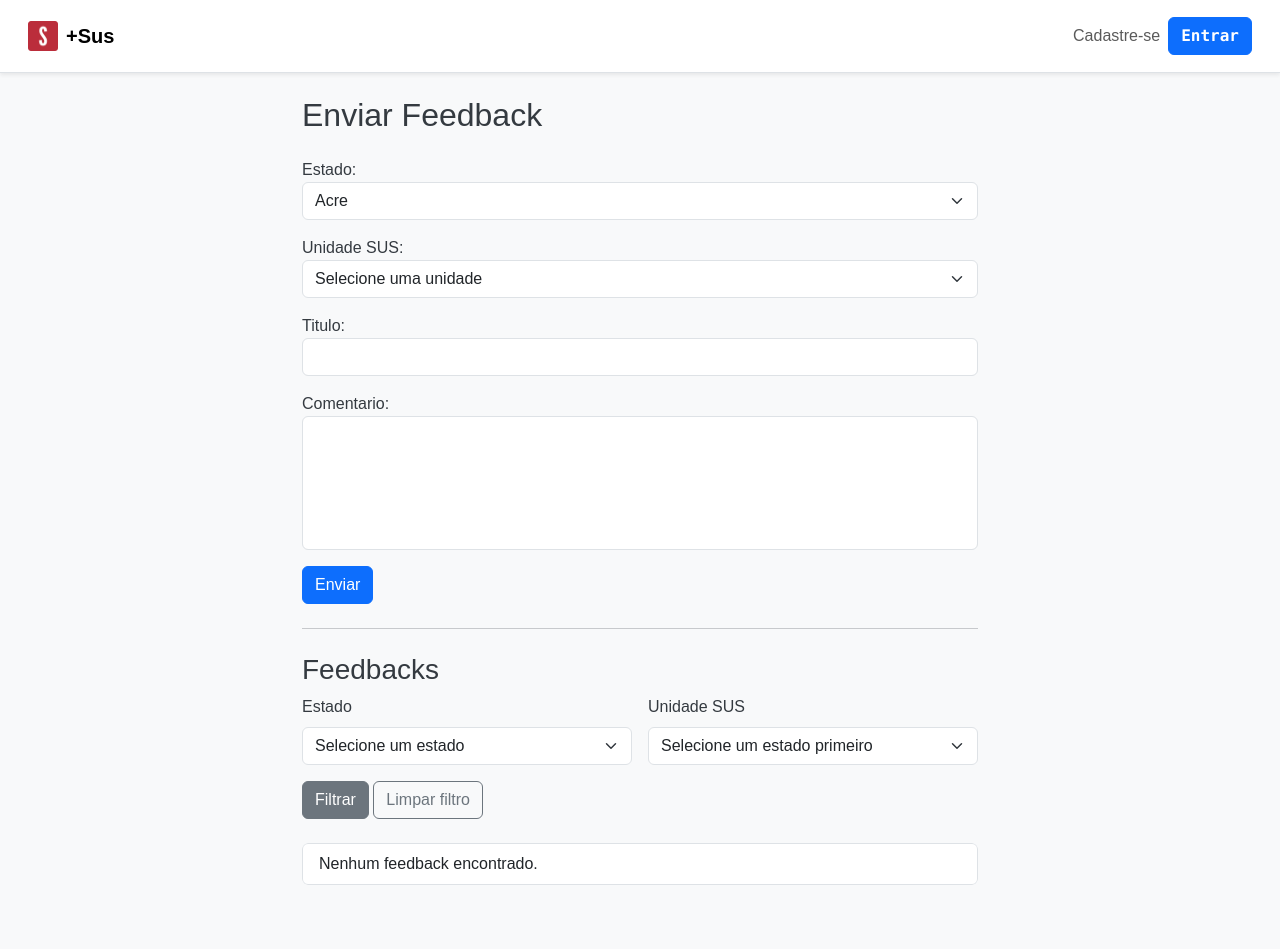
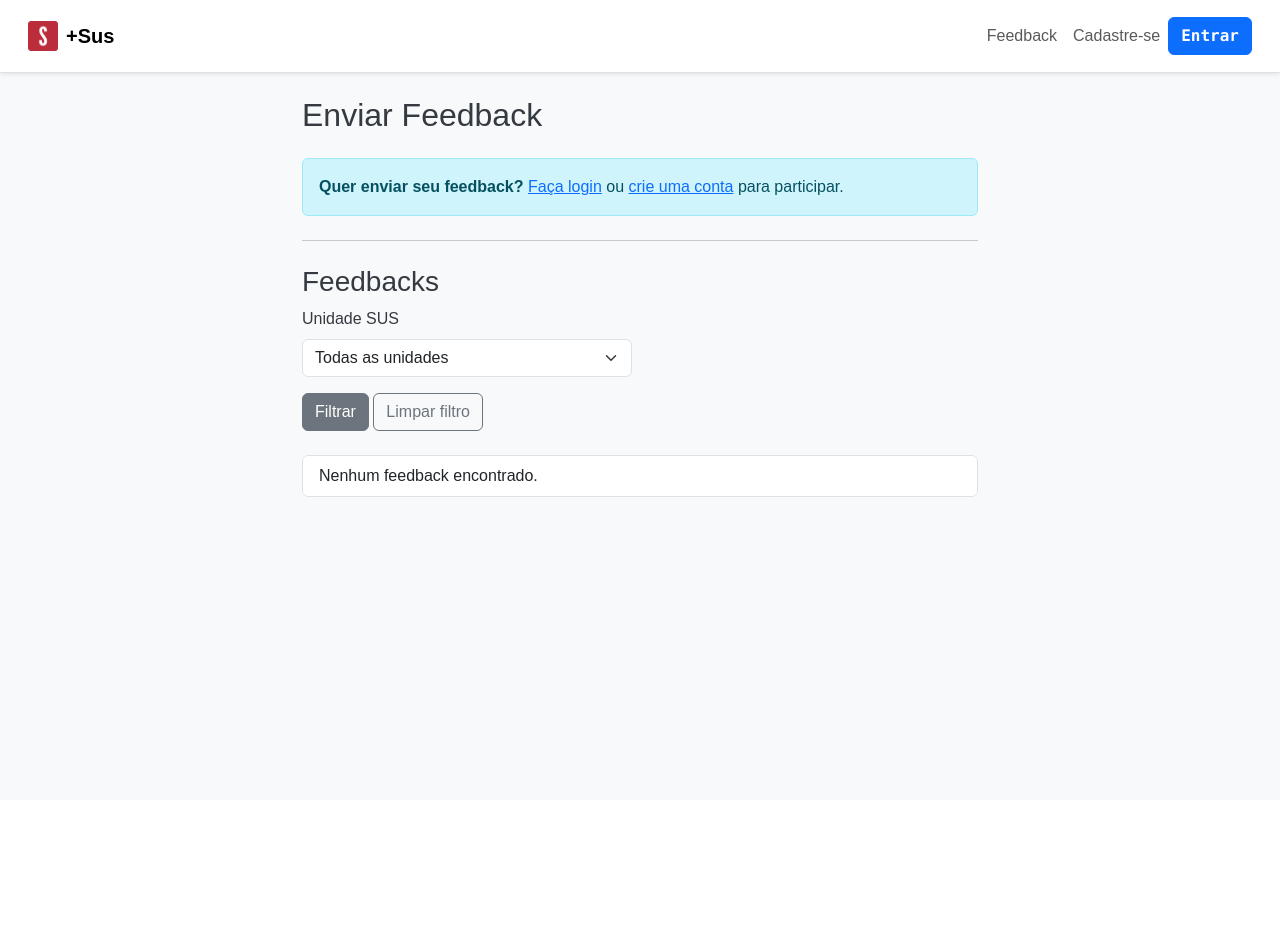
Before and after one commit to Gustavo-CS/sistema-de-fila-para-o-sistema-de-saude, a Django app: page /feedback/ in a window 1280 px wide. After the commit the page ends 497 px from the top, so only its background shows below. Run offline with Django 5.2, Linux system fonts and the light colour scheme; parts of the project's set-up code (start-up, migrations or seed data) failed here and were passed over.

Commit message:
Feedback atualizado

```diff
--- a/users_sus/forms.py
+++ b/users_sus/forms.py
@@ -1,30 +1,70 @@
 from django import forms
-from .models import Feedback, Estados
-from .choices import UNIDADES_POR_ESTADO
+from .models import Feedback
 
-ESTADOS_CHOICES = [(estado.value, estado.label) for estado in Estados]
+UNIDADES_SUS_CHOICES = [
+    ("Hospitais Regionais", [
+        ("HBDF", "Hospital de Base do DF (HBDF)"),
+        ("HRAN", "Hospital Regional da Asa Norte (HRAN)"),
+        ("HRAS", "Hospital Regional da Asa Sul (HRAS)"),
+        ("HRC", "Hospital Regional de Ceilândia (HRC)"),
+        ("HRT", "Hospital Regional de Taguatinga (HRT)"),
+        ("HRSam", "Hospital Regional de Samambaia (HRSam)"),
+        ("HRG", "Hospital Regional do Gama (HRG)"),
+        ("HRBz", "Hospital Regional de Brazlândia (HRBz)"),
+        ("HRP", "Hospital Regional de Planaltina (HRP)"),
+        ("HRS", "Hospital Regional de Sobradinho (HRS)"),
+        ("HUB", "Hospital Universitário de Brasília (HUB)"),
+        ("HMIB", "Hospital Materno Infantil de Brasília (HMIB)"),
+    ]),
+    ("Unidades Básicas de Saúde (UBS)", [
+        ("UBS1Ceilandia", "UBS 1 de Ceilândia"),
+        ("UBS2Ceilandia", "UBS 2 de Ceilândia"),
+        ("UBS1Taguatinga", "UBS 1 de Taguatinga"),
+        ("UBS2Taguatinga", "UBS 2 de Taguatinga"),
+        ("UBS1Samambaia", "UBS 1 de Samambaia"),
+        ("UBS2Samambaia", "UBS 2 de Samambaia"),
+        ("UBS1Gama", "UBS 1 do Gama"),
+        ("UBS1Brazlandia", "UBS 1 de Brazlândia"),
+        ("UBS1Planaltina", "UBS 1 de Planaltina"),
+        ("UBS1Sobradinho", "UBS 1 de Sobradinho"),
+        ("UBS1Paranoa", "UBS 1 do Paranoá"),
+        ("UBS1Recanto", "UBS 1 do Recanto das Emas"),
+        ("UBS1Sebastiao", "UBS 1 de São Sebastião"),
+        ("UBS1RiachoI", "UBS 1 do Riacho Fundo I"),
+        ("UBS1RiachoII", "UBS 1 do Riacho Fundo II"),
+        ("UBS1Nucleo", "UBS 1 do Núcleo Bandeirante"),
+    ]),
+    ("Outros Serviços", [
+        ("CTA", "CTA da Rodoviária do Plano Piloto"),
+        ("CAPS", "CAPS de Ceilândia"),
+        ("FarmaciaGama", "Farmácia de Alto Custo do Gama"),
+        ("LACEN", "Laboratório Central (LACEN)"),
+    ]),
+]
 
-class FeedbackForm(forms.ModelForm):
-    estado = forms.ChoiceField(choices=ESTADOS_CHOICES, required=True, label="Estado")
-    unidade_sus = forms.ChoiceField(choices=[], required=True, label="Unidade SUS")
-
-    class Meta:
-        model = Feedback
-        fields = ['estado', 'unidade_sus', 'titulo', 'comentario']
-        widgets = {
-            'titulo': forms.TextInput(attrs={'class': 'form-control'}),
-            'comentario': forms.Textarea(attrs={'class': 'form-control', 'rows': 5, 'style': 'resize:none'}),
-        }
-
-    def __init__(self, *args, **kwargs):
-        super().__init__(*args, **kwargs)
-
-        self.fields['estado'].widget.attrs.update({'class': 'form-select'})
-        self.fields['unidade_sus'].widget.attrs.update({'class': 'form-select'})
-
-        data = self.data or self.initial
-        estado = data.get("estado")
-        if estado in UNIDADES_POR_ESTADO:
-            self.fields['unidade_sus'].choices = UNIDADES_POR_ESTADO[estado]
-        else:
-            self.fields['unidade_sus'].choices = [('', 'Selecione um estado primeiro')]
+class FeedbackForm(forms.Form):
+    unidade_sus = forms.ChoiceField(
+        label="Unidade SUS",
+        choices=UNIDADES_SUS_CHOICES,
+        required=True,
+        widget=forms.Select(attrs={'class': 'form-select'})
+    )
+    titulo = forms.CharField(
+        label="Título",
+        max_length=100,
+        required=True,
+        widget=forms.TextInput(attrs={
+            'placeholder': 'Digite um título',
+            'class': 'form-control'
+        })
+    )
+    comentario = forms.CharField(
+        label="Comentário",
+        required=True,
+        widget=forms.Textarea(attrs={
+            'placeholder': 'Digite seu feedback aqui',
+            'rows': 5,
+            'style': 'resize: none;',
+            'class': 'form-control'
+        })
+    )
--- a/users_sus/models.py
+++ b/users_sus/models.py
@@ -3,7 +3,6 @@ from django.contrib.auth.models import AbstractBaseUser, BaseUserManager, Permis
 from django.utils import timezone
 from django.conf import settings
 from django import forms
-from .choices import Estados
 import uuid
 
 
--- a/users_sus/templates/feedback.html
+++ b/users_sus/templates/feedback.html
@@ -9,12 +9,9 @@
 
     <h2 class="mb-4">Enviar Feedback</h2>
 
+    {% if request.user.is_authenticated %}
         <form method="post" id="feedback-form" novalidate>
             {% csrf_token %}
-        <div class="mb-3">
-            {{ form.estado.label_tag }}
-            {{ form.estado }}
-        </div>
             <div class="mb-3">
                 {{ form.unidade_sus.label_tag }}
                 {{ form.unidade_sus }}
@@ -29,22 +26,18 @@
             </div>
             <button type="submit" class="btn btn-primary">Enviar</button>
         </form>
+    {% else %}
+        <div class="alert alert-info">
+            <strong>Quer enviar seu feedback?</strong>
+            <a href="/login/">Faça login</a> ou <a href="/register/">crie uma conta</a> para participar.
+        </div>
+    {% endif %}
 
     <hr class="my-4">
 
     <h3>Feedbacks</h3>
 
     <form method="get" id="filtro-feedbacks" class="row g-3 mb-4">
-        <div class="col-md-6">
-            <label for="filtro-estado" class="form-label">Estado</label>
-            <select id="filtro-estado" name="estado" class="form-select">
-                <option value="">Selecione um estado</option>
-                {% for sigla, nome in estados_choices %}
-                    <option value="{{ sigla }}" {% if estado_selecionado == sigla %}selected{% endif %}>{{ nome }}</option>
-                {% endfor %}
-            </select>
-        </div>
-
         <div class="col-md-6">
             <label for="filtro-unidade" class="form-label">Unidade SUS</label>
             <select id="filtro-unidade" name="unidade" class="form-select">
@@ -76,62 +69,4 @@
     </div>
 
 </div>
-
-<script src="https://code.jquery.com/jquery-3.6.0.min.js"></script>
-<script>
-$(function() {
-    $('#filtro-estado').change(function() {
-        const estado = $(this).val();
-        const unidadeSelect = $('#filtro-unidade');
-        unidadeSelect.empty();
-
-        if (estado) {
-            $.ajax({
-                url: "{% url 'unidades_por_estado' %}",
-                data: { estado: estado },
-                success: function(data) {
-                    unidadeSelect.append($('<option>').val('todas').text('Todas as unidades'));
-                    if (data.length) {
-                        data.forEach(function(unidade) {
-                            unidadeSelect.append($('<option>').val(unidade[0]).text(unidade[1]));
-                        });
-                    } else {
-                        unidadeSelect.append($('<option>').val('').text('Nenhuma unidade encontrada'));
-                    }
-                }
-            });
-        } else {
-            unidadeSelect.append($('<option>').val('').text('Selecione um estado primeiro'));
-        }
-    });
-
-    $('#id_estado').change(function() {
-        const estado = $(this).val();
-        const unidadeSelect = $('#id_unidade_sus');
-        unidadeSelect.empty();
-
-        if (estado) {
-            $.ajax({
-                url: "{% url 'unidades_por_estado' %}",
-                data: { estado: estado },
-                success: function(data) {
-                    unidadeSelect.append($('<option>').val('').text('Selecione uma unidade'));
-                    if (data.length) {
-                        data.forEach(function(unidade) {
-                            unidadeSelect.append($('<option>').val(unidade[0]).text(unidade[1]));
-                        });
-                    } else {
-                        unidadeSelect.append($('<option>').val('').text('Nenhuma unidade encontrada'));
-                    }
-                }
-            });
-        } else {
-            unidadeSelect.append($('<option>').val('').text('Selecione um estado primeiro'));
-        }
-    });
-
-    $('#filtro-estado').trigger('change');
-    $('#id_estado').trigger('change');
-});
-</script>
 {% endblock %}
--- a/users_sus/templates/layout.html
+++ b/users_sus/templates/layout.html
@@ -38,6 +38,7 @@
                             <li class="nav-item"><a class="nav-link" href="/">Fila Digital</a></li>
                             <li class="nav-item"><a class="nav-link" href="{% url 'scheduling' %}">Agendar Consulta</a></li>
                             <li class="nav-item"><a class="nav-link" href="{% url 'meus_agendamentos' %}">Meus Agendamentos</a></li>
+                            <li class="nav-item"><a class="nav-link" href="/feedback/">Feedback</a> </li>
                         {% endif %}
                         <li class="nav-item"><a class="nav-link" href="/logout/">Sair</a></li>
                         <li class="nav-item my-2 my-lg-0">
@@ -51,6 +52,7 @@
                     </ul>
                 {% else %}
                     <ul class="navbar-nav ms-auto d-flex flex-wrap align-items-center">
+                        <li class="nav-item"><a class="nav-link" href="/feedback/">Feedback</a> </li>
                         <li class="nav-item"><a class="nav-link" href="/register/">Cadastre-se</a></li>
                         <li class="nav-item"><a class="btn btn-primary fw-bold font-monospace" href="/login/">Entrar</a></li>
                     </ul>
--- a/users_sus/urls.py
+++ b/users_sus/urls.py
@@ -11,7 +11,6 @@ urlpatterns = [
     path("create/", views.create_view, name="create"),
     path("manager/", include("users_sus.manager_urls")),
     path('feedback/', views.feedback, name='feedback'),
-    path('unidades_por_estado/', views.unidades_por_estado_view, name='unidades_por_estado'),
     path('auth-receiver', views.auth_receiver, name='auth_receiver'),
     path("scheduling/", views.scheduling_view, name="scheduling"),
     path("salvar-agendamento/", views.salvar_agendamento, name="salvar_agendamento"),
--- a/users_sus/views.py
+++ b/users_sus/views.py
@@ -12,8 +12,7 @@ from django.http import HttpResponse, JsonResponse
 from django.views.decorators.csrf import csrf_exempt
 from google.oauth2 import id_token
 from google.auth.transport import requests
-from .forms import FeedbackForm
-from .choices import UNIDADES_POR_ESTADO
+from .forms import FeedbackForm, UNIDADES_SUS_CHOICES
 
 from django.db.models import Count
 
@@ -185,34 +184,33 @@ def logout_view(request):
 def create_view(request):
     return render(request, "create.html")
 
+
+def scheduling_view(request):
+    return render(request, "scheduling.html")
+
+
 def feedback(request):
-    estado_selecionado = request.GET.get('estado', '')
     unidade_selecionada = request.GET.get('unidade', '')
 
-    feedbacks_qs = Feedback.objects.none()
+    todas_unidades = []
+    for grupo in UNIDADES_SUS_CHOICES:
+        todas_unidades.extend(grupo[1])
 
-    if estado_selecionado:
-        unidades_do_estado = [codigo for codigo, nome in UNIDADES_POR_ESTADO.get(estado_selecionado, [])]
+    codigos_disponiveis = [codigo for codigo, nome in todas_unidades]
 
-        if unidade_selecionada and unidade_selecionada != 'todas':
-            feedbacks_qs = Feedback.objects.filter(unidade_sus=unidade_selecionada).order_by('-criado_em')
-        else:
-            feedbacks_qs = Feedback.objects.filter(unidade_sus__in=unidades_do_estado).order_by('-criado_em')
-
+    feedbacks_qs = Feedback.objects.all().order_by('-criado_em')
+    if unidade_selecionada and unidade_selecionada != 'todas':
+        feedbacks_qs = feedbacks_qs.filter(unidade_sus=unidade_selecionada)
 
     feedbacks_processados = []
     for fb in feedbacks_qs:
-        nome_unidade = None
-        for unidades in UNIDADES_POR_ESTADO.values():
-            for codigo, nome in unidades:
-                if codigo == fb.unidade_sus:
-                    nome_unidade = nome
+        nome_unidade = next((nome for codigo, nome in todas_unidades if codigo == fb.unidade_sus), fb.unidade_sus)
         feedbacks_processados.append({
             'titulo': fb.titulo,
             'comentario': fb.comentario,
             'criado_em': fb.criado_em,
             'user': fb.user,
-            'unidade_nome': nome_unidade or fb.unidade_sus,
+            'unidade_nome': nome_unidade,
         })
 
     if request.method == 'POST':
@@ -229,27 +227,15 @@ def feedback(request):
     else:
         form = FeedbackForm()
 
-    estados_choices = [(sigla, sigla) for sigla in UNIDADES_POR_ESTADO.keys()]
-    unidades_do_estado = UNIDADES_POR_ESTADO.get(estado_selecionado, [])
-
-    unidades_para_filtro = [('todas', 'Todas as unidades')] + unidades_do_estado
+    unidades_para_filtro = [('todas', 'Todas as unidades')] + todas_unidades
 
     context = {
         'form': form,
         'feedbacks': feedbacks_processados,
-        'estado_selecionado': estado_selecionado,
         'unidade_selecionada': unidade_selecionada,
-        'estados_choices': estados_choices,
         'unidades_para_filtro': unidades_para_filtro,
     }
     return render(request, 'feedback.html', context)
-
-
-@require_GET
-def unidades_por_estado_view(request):
-    estado = request.GET.get('estado')
-    unidades = UNIDADES_POR_ESTADO.get(estado, [])
-    return JsonResponse(unidades, safe=False)
 
 def fila_view(request, numero_senha):
     minha_senha = get_object_or_404(Code, pk=numero_senha)
```
Also changed, not shown: users_sus/choices.py (deleted, +0 -168 lines). Lines whose indentation alone changed are shown as unchanged.
